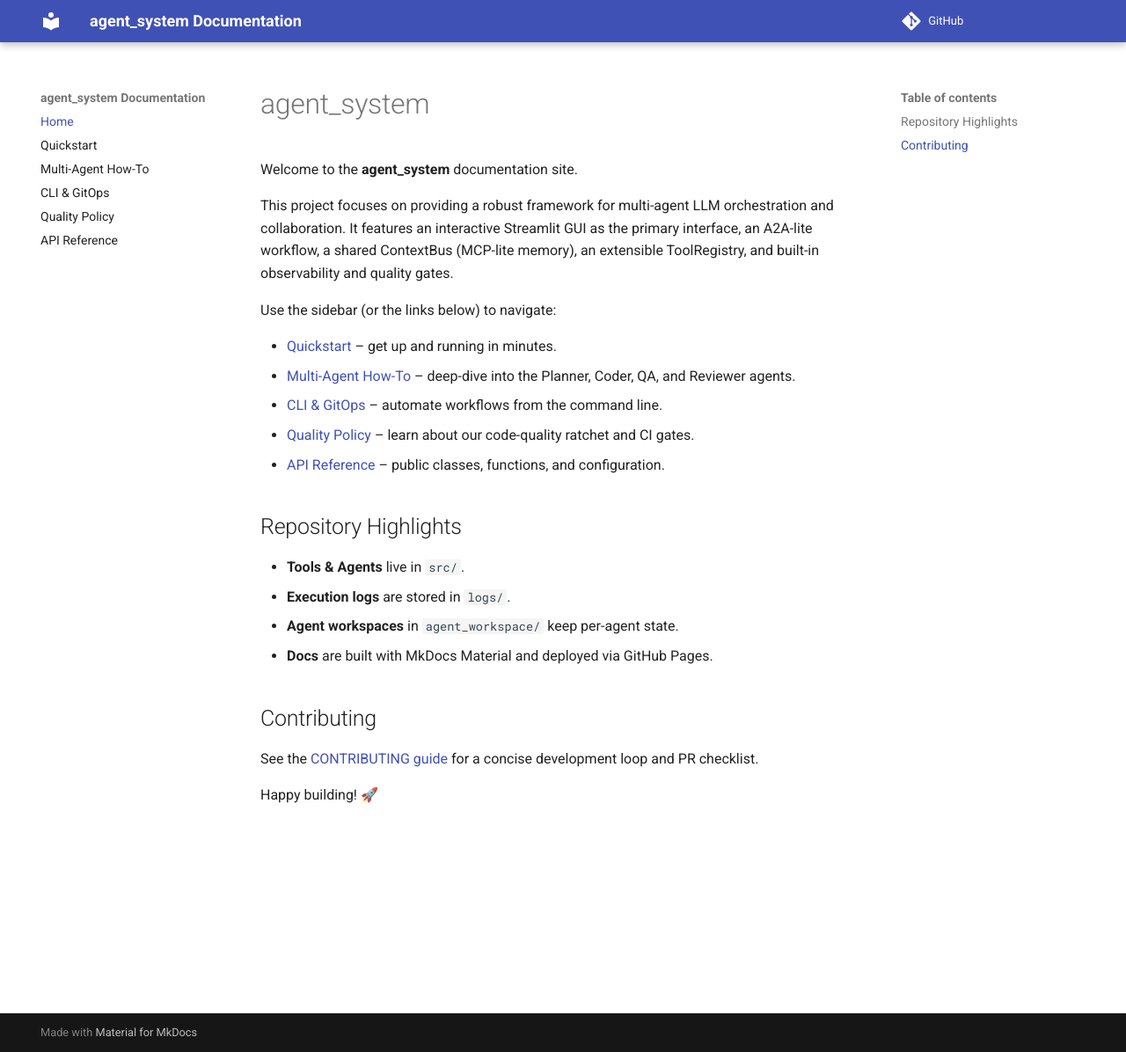
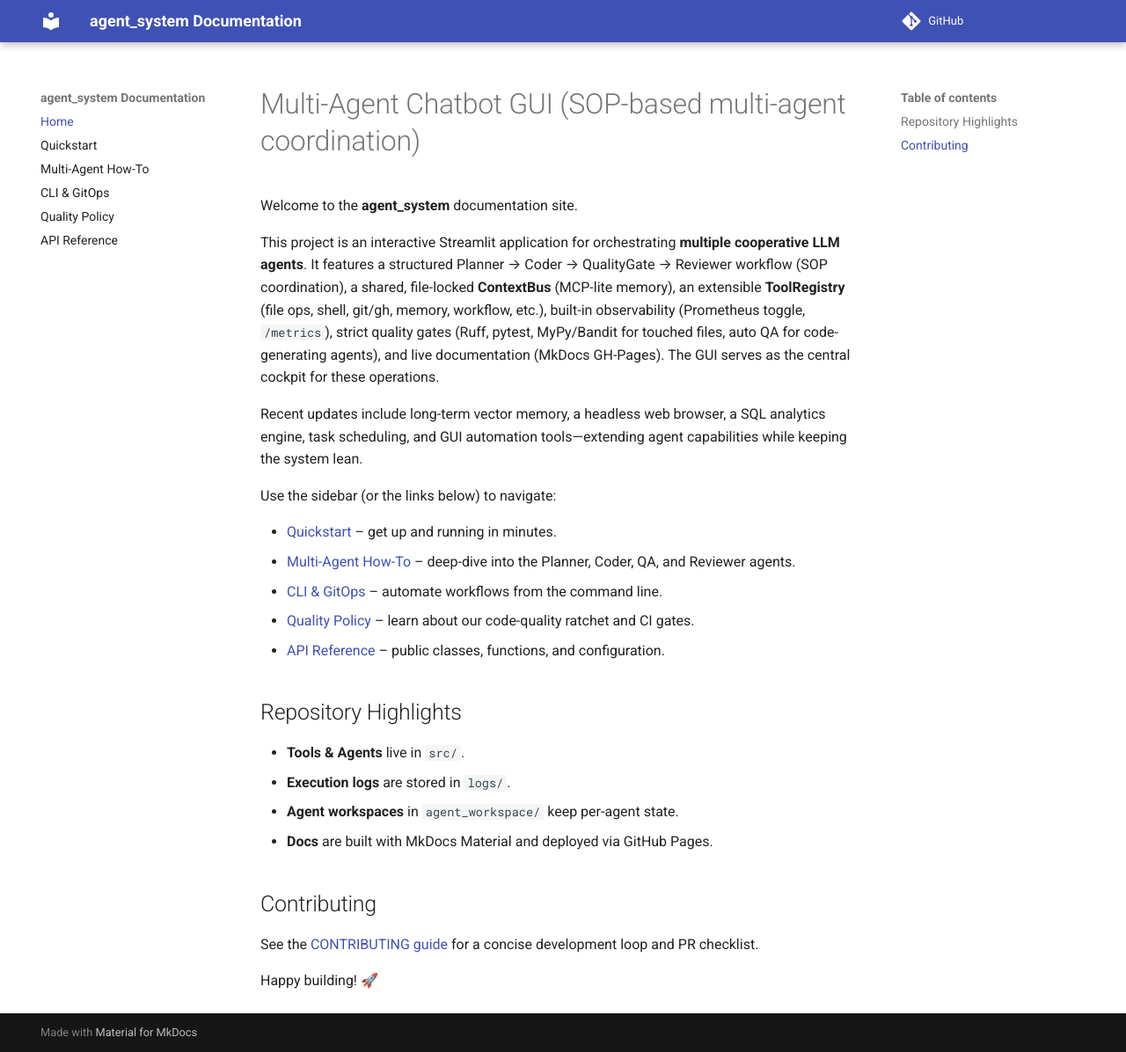
Before and after one commit to ianlucas1/agent_system, an MkDocs documentation site: the page built from docs/index.md, in a window 1280 px wide and 1196 px high. Shown: the whole window at 88% size. Built offline with MkDocs 1.6.1 and Material for MkDocs 9.7.7, drawn with Linux system fonts in a browser that asks for light colours; comment, search, counter and statistics services are not loaded.

Commit message:
docs: overhaul README and index for new scope

```diff
--- a/docs/index.md
+++ b/docs/index.md
@@ -1,8 +1,10 @@
-# agent_system
+# Multi-Agent Chatbot GUI (SOP-based multi-agent coordination)
 
 Welcome to the **agent_system** documentation site.
 
-This project focuses on providing a robust framework for multi-agent LLM orchestration and collaboration. It features an interactive Streamlit GUI as the primary interface, an A2A-lite workflow, a shared ContextBus (MCP-lite memory), an extensible ToolRegistry, and built-in observability and quality gates.
+This project is an interactive Streamlit application for orchestrating **multiple cooperative LLM agents**. It features a structured Planner → Coder → QualityGate → Reviewer workflow (SOP coordination), a shared, file-locked **ContextBus** (MCP-lite memory), an extensible **ToolRegistry** (file ops, shell, git/gh, memory, workflow, etc.), built-in observability (Prometheus toggle, `/metrics`), strict quality gates (Ruff, pytest, MyPy/Bandit for touched files, auto QA for code-generating agents), and live documentation (MkDocs GH-Pages). The GUI serves as the central cockpit for these operations.
+
+Recent updates include long-term vector memory, a headless web browser, a SQL analytics engine, task scheduling, and GUI automation tools—extending agent capabilities while keeping the system lean.
 
 Use the sidebar (or the links below) to navigate:
 
```
Also changed, not shown: agent_workspace/debrief_index.md (+1 -0 lines), agent_workspace/debrief_task_8.md (added, +11 -0 lines), 1 other file.
